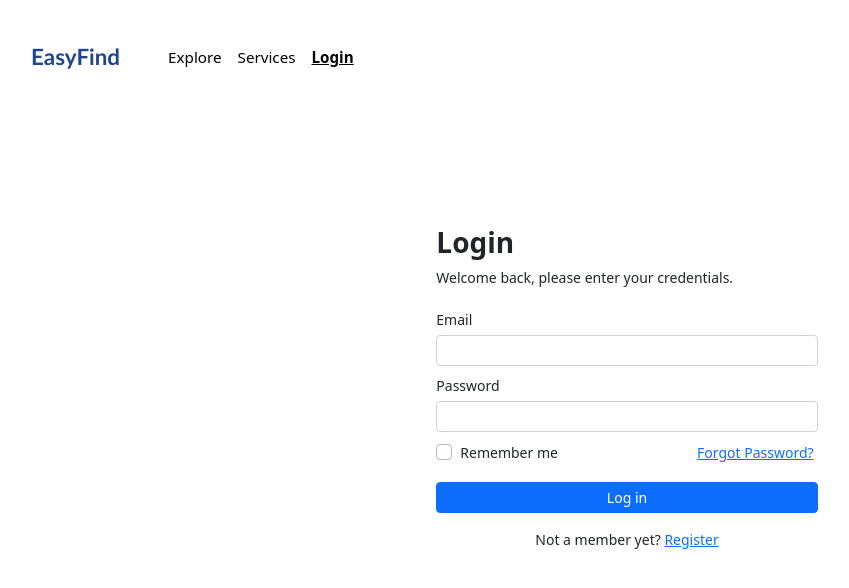
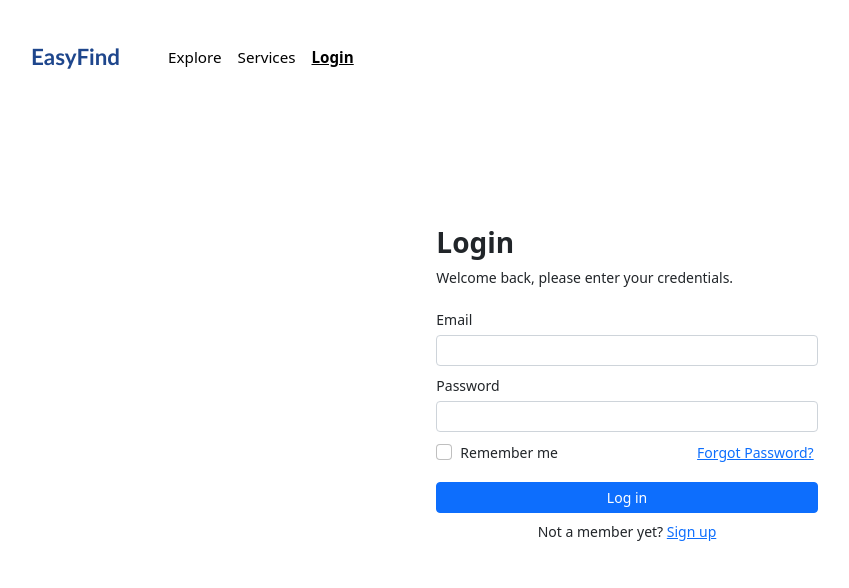
Before and after one commit to dakinnir/EasyFind, a React (Create React App) app: page /login in a window 1280 px wide. Shown: the top 588 px of the page, without its empty margins (13-862 px from the left). Built offline with nearby package versions, Linux system fonts and the light colour scheme.

Commit message:
Modified the App.js

```diff
--- a/src/App.js
+++ b/src/App.js
@@ -3,6 +3,7 @@ import { Route, Routes } from "react-router-dom";
 import "./App.css";
 import { MainHeader } from "./common/navigation/MainHeader";
 import { Navbar } from "./common/navigation/Navbar";
+import { Signup } from "./common/registration/Signup";
 import { Login } from "./login/Login";
 
 // Currently being used for navbar demo
@@ -26,6 +27,8 @@ function App() {
         <Route path="/explore" element={<ExplorePage />}></Route>
         <Route path="/services" element={<ServicesPage />}></Route>
         <Route path="/login" element={<Login />}></Route>
+        <Route path="/register" element={<Signup />}></Route>
+
       </Routes>
       </main>
     </React.Fragment>
--- a/src/login/Login.js
+++ b/src/login/Login.js
@@ -23,23 +23,23 @@ export const Login = () => {
   const [formState, dispatch] = useReducer(formReducer, initialState);
 
   const onChangeHandler = (event) => {
-    const { name, value } = event.target
+    const { name, value } = event.target;
     dispatch({
       type: "INPUT_UPDATE",
       input: name,
-      value: value
-    })
-  }
+      value: value,
+    });
+  };
 
-  console.log(formState)
+  console.log(formState);
   return (
-    <div className="login-container vertical-center">
+    <div className="vertical-center">
       <div className="container-fluid">
         <div className="row d-flex justify-content-center h-100">
           <div className="col-8 col-md-8 col-lg-4">
             <h3 className="fw-semibold">Login</h3>
             <p className="ft-small">
-              Welcome back, please enter your credentials.
+            Welcome back, please enter your credentials.
             </p>
             {/* Form */}
             <form action="">
@@ -65,7 +65,6 @@ export const Login = () => {
                   name="password"
                   className="form-control form-control-sm"
                   onChange={onChangeHandler}
-
                 />
               </div>
               <div className="row d-flex justify-content-between mt-2">
@@ -86,10 +85,10 @@ export const Login = () => {
                 </button>
               </div>
             </form>
-            <p className="text-center mt-3 ft-small">
+            <p className="text-center mt-2 ft-small">
               Not a member yet?{" "}
               <Link to="/register" className="link">
-                Register
+                Sign up
               </Link>
             </p>
           </div>
```
